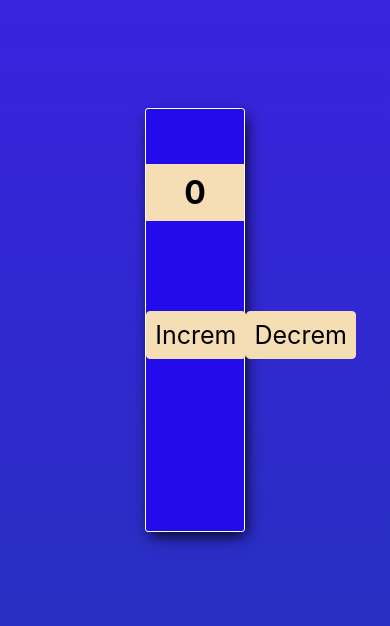
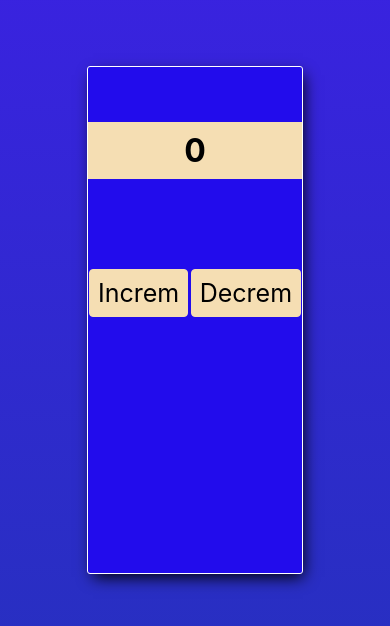
Before and after one commit to Alikhan219/Counter-App-by-React, a React (Create React App) app: page / in a window 390 px wide. Shown: the part 102-728 px from the top of the page. Built offline with nearby package versions, Linux system fonts and the light colour scheme.

Commit message:
adding the media queries to the css file

```diff
--- a/src/index.css
+++ b/src/index.css
@@ -20,7 +20,7 @@
         border: 0.4px solid white;
         border-radius: 3px;
         width: 25%;
-        height: 50vh;
+        height: 60vh;
         background-color: rgb(34, 12, 236);
         box-shadow: 3px 6px 15px -3px black;
     }
@@ -46,3 +46,9 @@
         border: 1px solid wheat;
         border-radius: 4px;
     }
+
+    @media screen and (max-width:768px) {
+        .center_div {
+            width: 55%;
+        }
+    }
```
